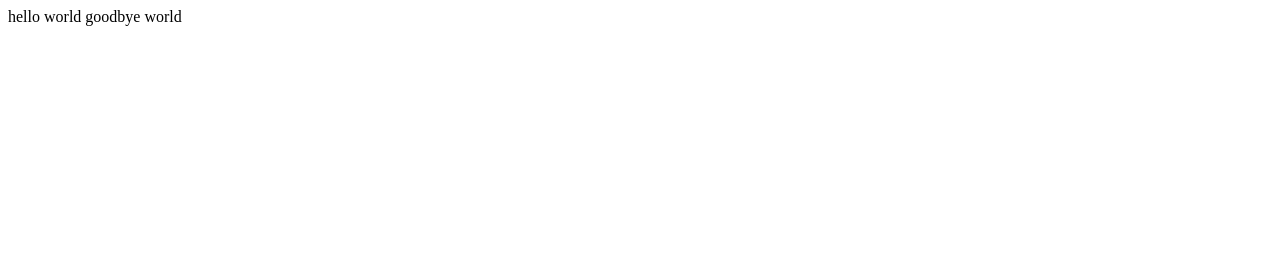
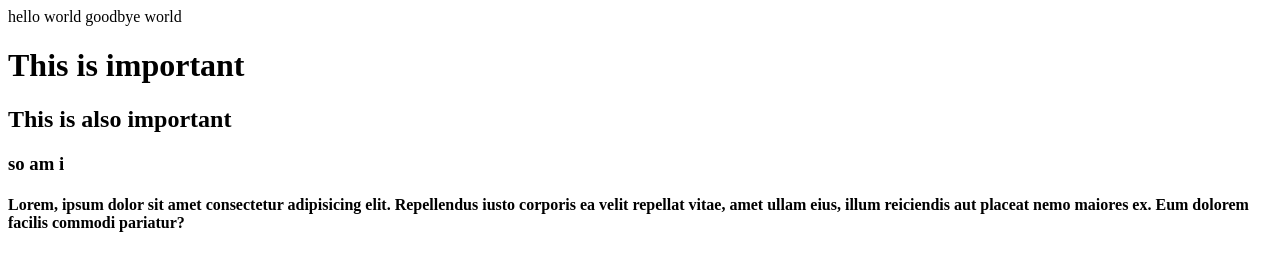
Before and after one commit to yehuda-source/homework, a plain HTML site: page html/48/helloworld.html in a window 1280 px wide. Drawn offline with Linux system fonts and the light colour scheme.

Commit message:
add headings

```diff
--- a/html/48/helloworld.html
+++ b/html/48/helloworld.html
@@ -8,6 +8,12 @@
 <body>
    hello world
    goodbye world
+
+   <h1>This is important</h1>
+   <h2>This is also important</h2>
+   <h3>so am i</h3>
+   <h4>Lorem, ipsum dolor sit amet consectetur adipisicing elit. Repellendus iusto corporis ea velit repellat vitae,
+      amet ullam eius, illum reiciendis aut placeat nemo maiores ex. Eum dolorem facilis commodi pariatur?</h4>
 </body>
 
 </html>
```
